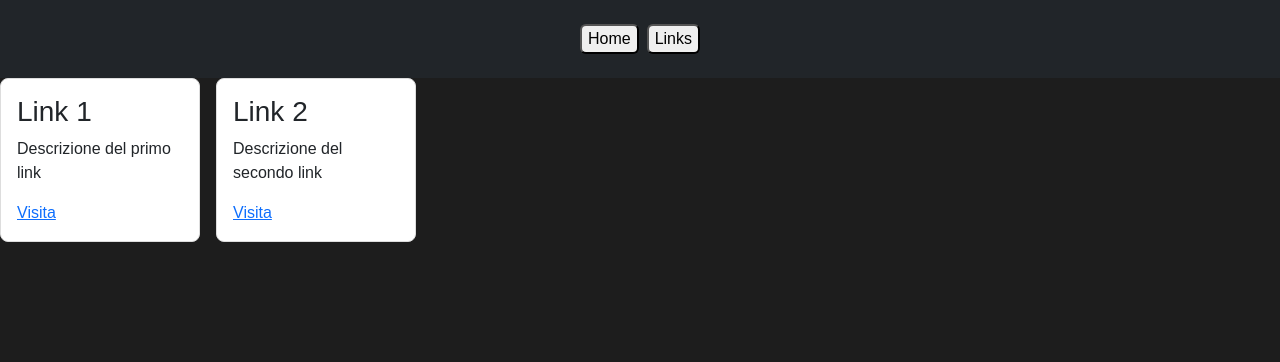
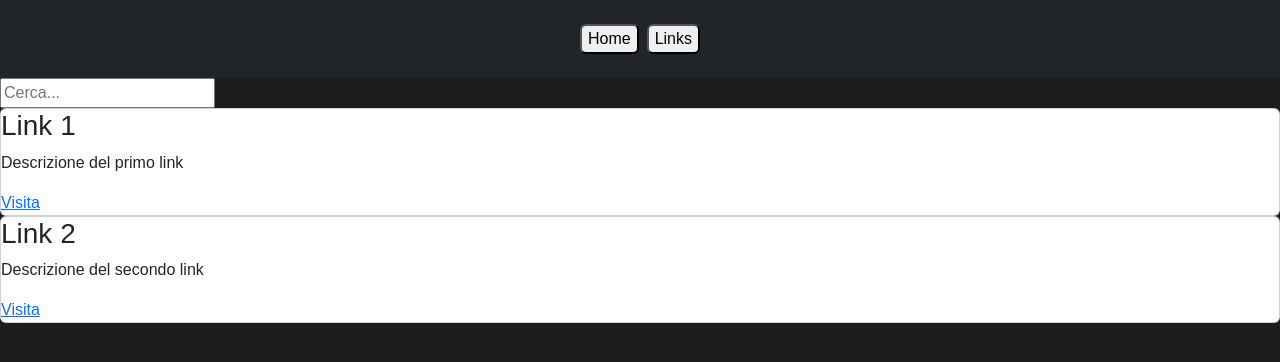
Before and after one commit to JungleKiosk/tagLinks, a Vue app: page /links in a window 1280 px wide. Shown: the top 362 px of the page. Built offline with nearby package versions, Linux system fonts and the light colour scheme.

Commit message:
filter links

```diff
--- a/src/views/LinksView.vue
+++ b/src/views/LinksView.vue
@@ -3,16 +3,29 @@ export default {
   name: 'LinksView',
   data() {
     return {
-      links: []
-    }
+      searchQuery: '', // Variabile per memorizzare la parola chiave
+      links: [],       // Array originale dei link
+      filteredLinks: [] // Array dei link filtrati
+    };
   },
   created() {
+    // Carica i dati dal file JSON quando il componente è creato
     fetch('/src/data/data.json')
       .then(response => response.json())
       .then(data => {
         this.links = data;
+        this.filteredLinks = data; // Inizializza i link filtrati con tutti i dati
       })
       .catch(error => console.error('Errore nel caricamento dei dati:', error));
+  },
+  methods: {
+    filterLinks() {
+      // Filtra i link in base alla parola chiave inserita
+      this.filteredLinks = this.links.filter(link =>
+        link.title.toLowerCase().includes(this.searchQuery.toLowerCase()) ||
+        link.description.toLowerCase().includes(this.searchQuery.toLowerCase())
+      );
+    }
   }
 }
 </script>
@@ -20,27 +33,20 @@ export default {
 
 
 <template>
-    <div class="links-container">
-        <div v-for="link in links" :key="link.id" class="card">
-            <h3>{{ link.title }}</h3>
-            <p>{{ link.description }}</p>
-            <a :href="link.url" target="_blank">Visita</a>
+    <div>
+        <!-- Barra di testo per inserire la parola chiave -->
+        <input type="text" v-model="searchQuery" placeholder="Cerca..." @input="filterLinks" />
+
+        <!-- Contenitore per le cards filtrate -->
+        <div class="links-container">
+            <div v-for="link in filteredLinks" :key="link.id" class="card">
+                <h3>{{ link.title }}</h3>
+                <p>{{ link.description }}</p>
+                <a :href="link.url" target="_blank">Visita</a>
+            </div>
         </div>
     </div>
 </template>
 
 
-<style scoped>
-.links-container {
-    display: flex;
-    flex-wrap: wrap;
-    gap: 16px;
-}
-
-.card {
-    border: 1px solid #ddd;
-    padding: 16px;
-    border-radius: 8px;
-    width: 200px;
-}
-</style>
+<style></style>
```
